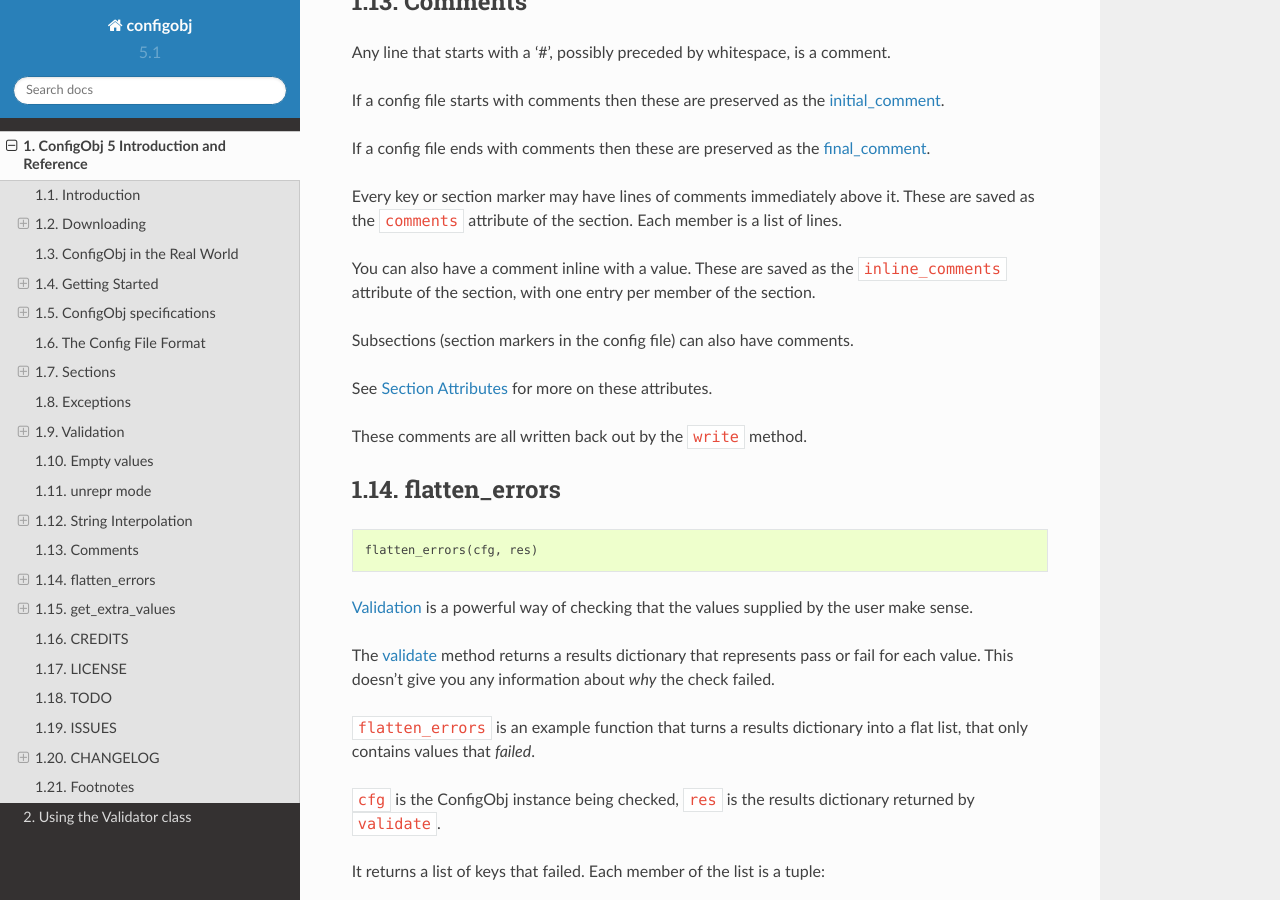
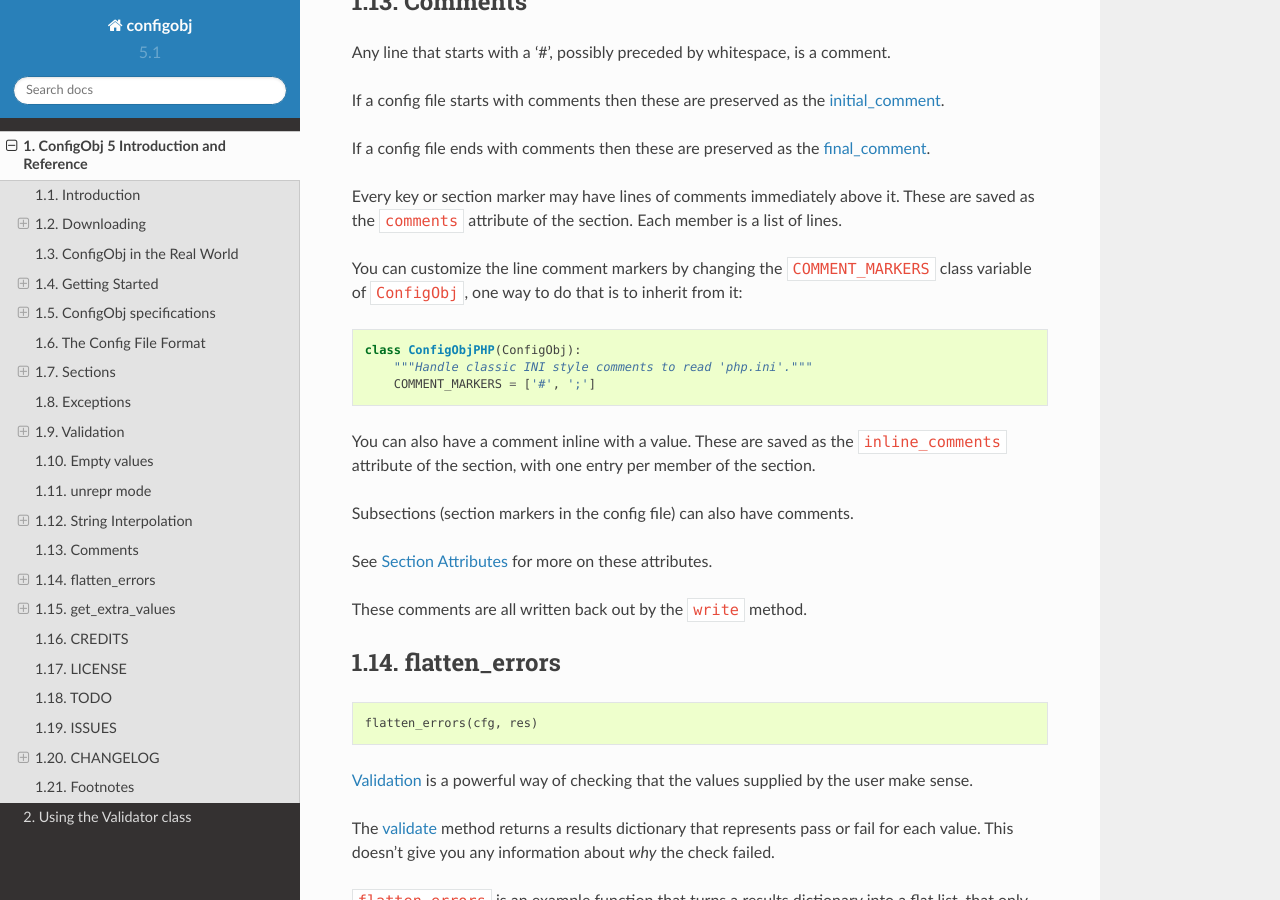
Before and after one commit to DiffSK/configobj, a Sphinx documentation site: the page built from docs/configobj.rst, in a window 1280 px wide and 900 px high, scrolled down 42264 px. Built offline with Sphinx 7.4.7 and the Read the Docs theme 2.0.0, drawn with Linux system fonts in a browser that asks for light colours.

Commit message:
ability to set alternative line comment markers (more INI compatibility, closes #79)

```diff
--- a/docs/configobj.rst
+++ b/docs/configobj.rst
@@ -2094,6 +2094,15 @@
 These are saved as the ``comments`` attribute of the section. Each member is a
 list of lines.
 
+You can customize the line comment markers by changing the ``COMMENT_MARKERS``
+class variable of ``ConfigObj``, one way to do that is to inherit from it:
+
+.. code-block:: python
+
+    class ConfigObjPHP(ConfigObj):
+        """Handle classic INI style comments to read 'php.ini'."""
+        COMMENT_MARKERS = ['#', ';']
+
 You can also have a comment inline with a value. These are saved as the
 ``inline_comments`` attribute of the section, with one entry per member of the
 section.
--- a/src/configobj/__init__.py
+++ b/src/configobj/__init__.py
@@ -1077,6 +1077,10 @@
 class ConfigObj(Section):
     """An object to read, create, and write config files."""
 
+    # Override/append to this class variable for alternative comment markers
+    # TODO: also support inline comments (needs dynamic compiling of the regex below)
+    COMMENT_MARKERS = ['#']
+
     _keyword = re.compile(r'''^ # line start
         (\s*)                   # indentation
         (                       # keyword
@@ -1566,7 +1570,7 @@
             line = infile[cur_index]
             sline = line.strip()
             # do we have anything on the line ?
-            if not sline or sline.startswith('#'):
+            if not sline or any(sline.startswith(x) for x in self.COMMENT_MARKERS):
                 reset_comment = False
                 comment_list.append(line)
                 continue
```
Also changed, not shown: 1 other file.
